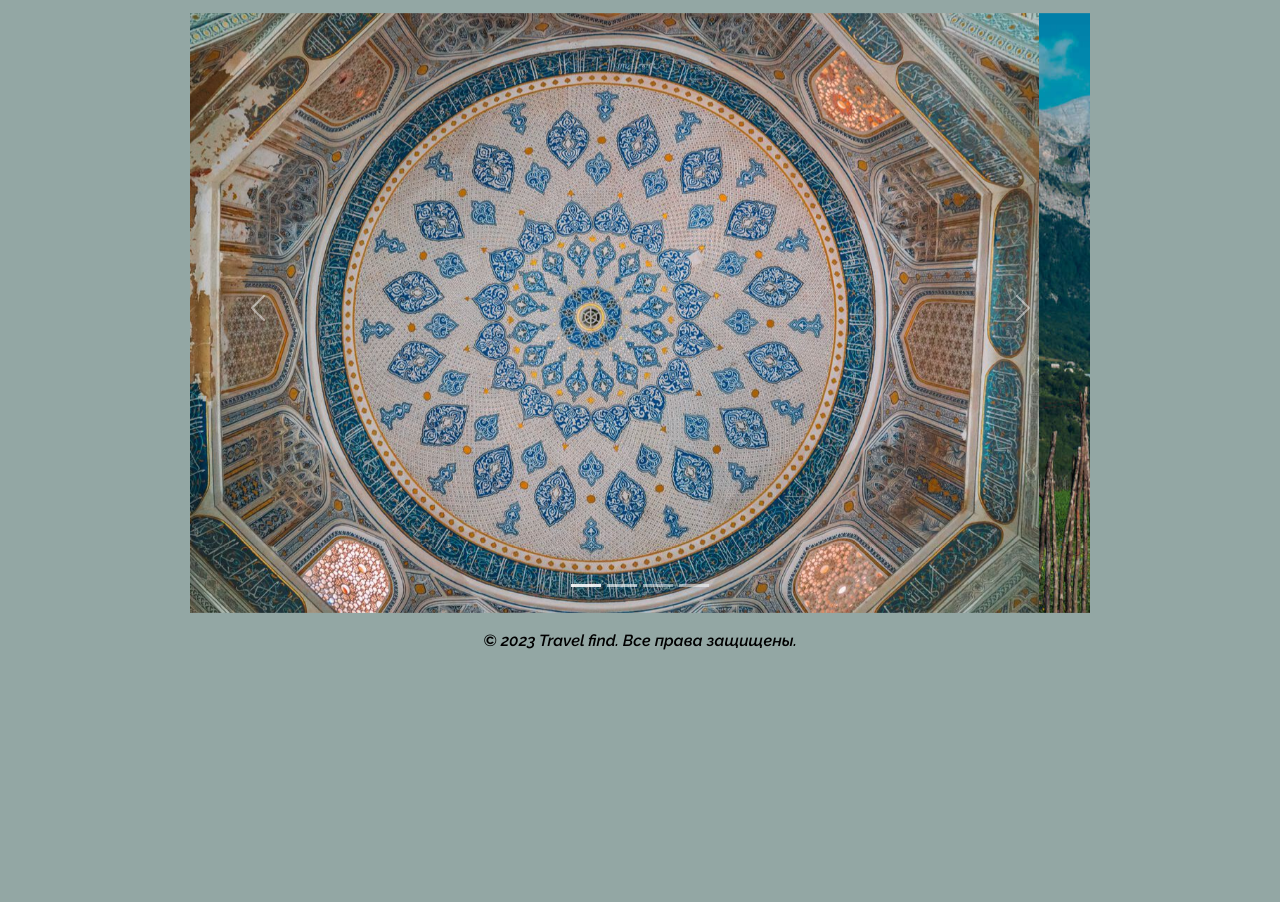
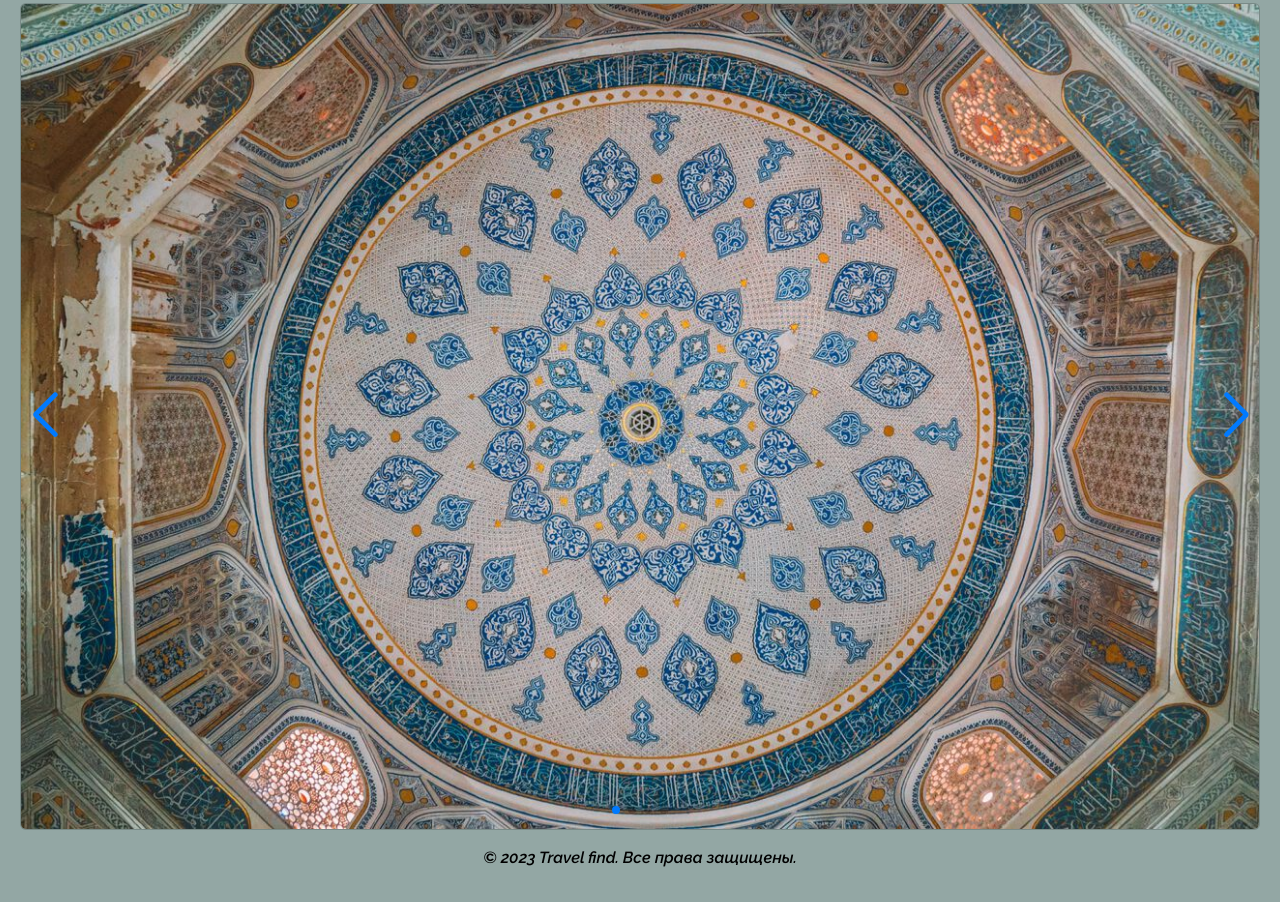
Before and after one commit to Hilosov/site, a plain HTML site: page travel.html in a window 1280 px wide. Shown: the part 557-1459 px from the top of the page. Before the commit the page ends 1242 px from the top, so only its background shows below. Drawn offline with nearby package versions, Linux system fonts and the light colour scheme.

Commit message:
3.7 travel.html

```diff
--- /dev/null
+++ b/scripts/travel.js
@@ -0,0 +1,25 @@
+'use strict'
+
+document.addEventListener('DOMContentLoaded', () => {
+const slider = document.querySelector('.swiper');
+
+    if (slider) {
+        const swiper = new Swiper(slider, {
+            // Дополнительные параметры
+            slidesPerView: 1, // Количество слайдов на экране
+            spaceBetween: 30, // Расстояние между слайдами
+            loop: true,  // Зацикливание слайдов
+
+            // Пагинация
+            pagination: {
+                el: '.swiper-pagination',
+            },
+
+            // Навигационные стрелки
+            navigation: {
+                nextEl: '.swiper-button-next',
+                prevEl: '.swiper-button-prev',
+            },
+        });
+    }
+});
--- a/styles/index.css
+++ b/styles/index.css
@@ -15,6 +15,7 @@ body {
     align-items: center;
     background-color: #93a7a4;
 }
+
 
 main{
     max-width: 1440px;
@@ -102,3 +103,7 @@ div.carousel {
     margin: 0 auto;
     padding-top: 10px;
 }
+.section {
+
+    background-color: #93a7a4;
+}
--- a/travel.html
+++ b/travel.html
@@ -5,9 +5,11 @@
         <meta charset="UTF-8">
         <meta name="viewport" content="width=device-width, initial-scale=1.0">
         <title>Document</title>
+        <link rel="stylesheet" href="https://cdn.jsdelivr.net/npm/swiper@11/swiper-bundle.min.css"/>
         <link href="https://cdn.jsdelivr.net/npm/bootstrap@5.3.3/dist/css/bootstrap.min.css" rel="stylesheet" integrity="sha384-QWTKZyjpPEjISv5WaRU9OFeRpok6YctnYmDr5pNlyT2bRjXh0JMhjY6hW+ALEwIH" crossorigin="anonymous">
         <link rel="stylesheet" href="./styles/index.css">
         <link rel="stylesheet" href="./styles/normalize.css">
+        <script src="scripts/travel.js"></script>
 
         <style>
             @import url('https://fonts.googleapis.com/css2?family=Raleway:ital,wght@1,600&display=swap');
@@ -33,7 +35,9 @@
                 <h1 class="display-5 fw-bold text-body-emphasis">Фото</h1>
             </div>
 
-            <div id="myCarousel" class="carousel slide mb-6" data-bs-ride="carousel">
+
+            <!-- Карусель -->
+            <!-- <div id="myCarousel" class="carousel slide mb-6" data-bs-ride="carousel">
                 <div class="carousel-indicators">
                     <button type="button" data-bs-target="#myCarousel" data-bs-slide-to="0" class="active" aria-current="true" aria-label="Slide 1"></button>
                     <button type="button" data-bs-target="#myCarousel" data-bs-slide-to="1" aria-label="Slide 2"></button>
@@ -65,7 +69,19 @@
                     <span class="carousel-control-next-icon" aria-hidden="true"></span>
                     <span class="visually-hidden">Next</span>
                 </button>
-            </div>
+            </div> -->
+
+            <section class="section card card--slider swiper">
+                <div class="card__list card__list--slider swiper-wrapper">
+                    <img class="card__item swiper-slide" src="./images/travel_1.jpg" alt="Иконка" width="24" height="23">
+                    <img class="card__item swiper-slide" src="./images/travel_2.jpg" alt="Иконка" width="24" height="23">
+                    <img class="card__item swiper-slide" src="./images/travel_3.jpg" alt="Иконка" width="24" height="23">
+                    <img class="card__item swiper-slide" src="./images/travel_4.jpg" alt="Иконка" width="24" height="23">
+                </div>
+                <div class="swiper-pagination"></div>
+                <div class="swiper-button-prev"></div>
+                <div class="swiper-button-next"></div>
+            </section>
         </main>
 
         <aside>
@@ -78,6 +94,7 @@
             </div>
         </footer>
 
+        <script src="https://cdn.jsdelivr.net/npm/swiper@11/swiper-bundle.min.js"></script>
         <script src="https://cdn.jsdelivr.net/npm/bootstrap@5.3.3/dist/js/bootstrap.bundle.min.js" integrity="sha384-YvpcrYf0tY3lHB60NNkmXc5s9fDVZLESaAA55NDzOxhy9GkcIdslK1eN7N6jIeHz" crossorigin="anonymous"></script>
     </body>
 
```
Also changed, not shown: index.html (+1 -0 lines).
